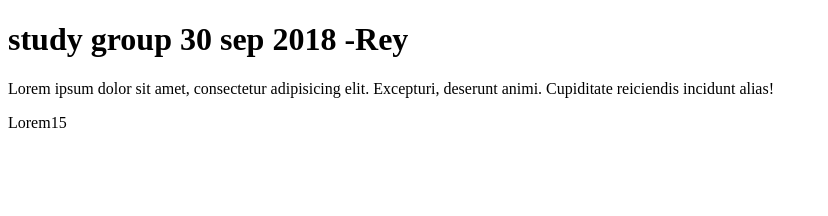
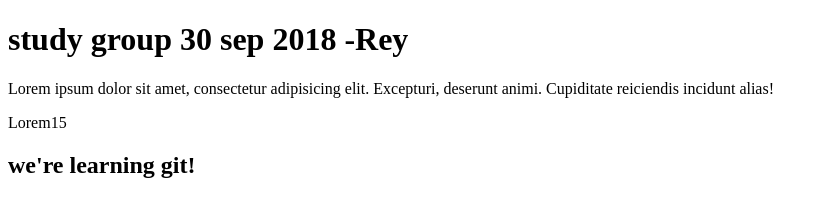
Before and after one commit to 44thm0820/vettechstudygroup30sep2018, a plain HTML site: page index.html in a window 1280 px wide. Shown: the whole page, without its empty margins (0-828 px from the left). Drawn offline with Linux system fonts and the light colour scheme.

Commit message:
h2 added

```diff
--- a/index.html
+++ b/index.html
@@ -10,6 +10,7 @@
     <H1>study group 30 sep 2018 -Rey</H1>
 <p>Lorem ipsum dolor sit amet, consectetur adipisicing elit. Excepturi, deserunt animi. Cupiditate reiciendis incidunt alias!</p>
 <p>Lorem15</p>
+<h2>we're learning git!</h2>
 
 </body>
 
```
